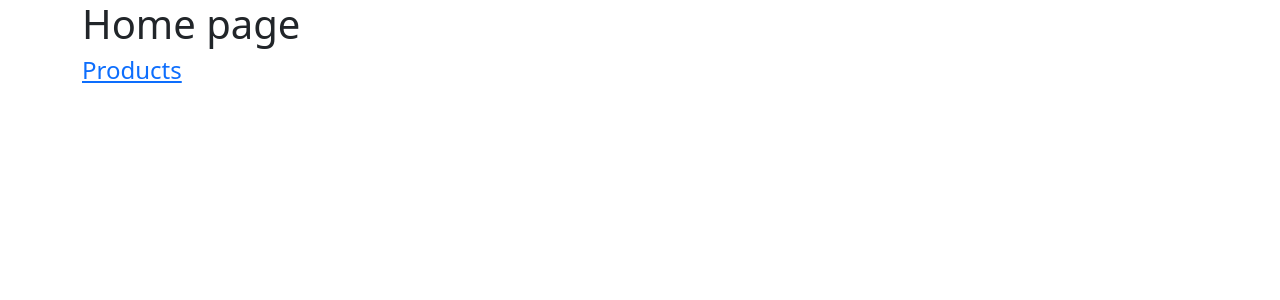
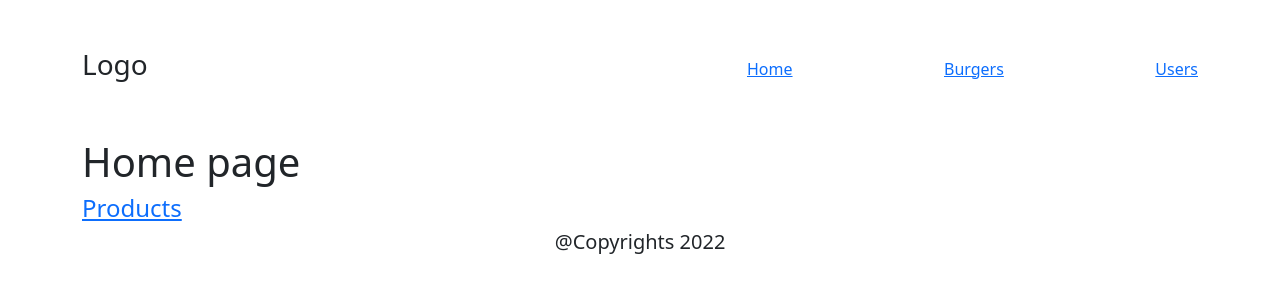
Before and after one commit to 7Davronbek/next-js-app, a Next.js app: page / in a window 1280 px wide. Shown: the top 300 px of the page. Built offline with nearby package versions, Linux system fonts and the light colour scheme.

Commit message:
next-js-app

```diff
--- /dev/null
+++ b/components/Footer.jsx
@@ -0,0 +1,17 @@
+import React from 'react'
+
+const Footer = () => {
+  return (
+    <div className='Footer'>
+        <div className="container">
+            <div className="row">
+                <div className="col-12 text-center">
+                    <h5>@Copyrights 2022</h5>
+                </div>
+            </div>
+        </div>
+    </div>
+  )
+}
+
+export default Footer
--- /dev/null
+++ b/components/MainLayout.jsx
@@ -0,0 +1,15 @@
+import React from 'react'
+import Footer from './Footer'
+import Navbar from './Navbar'
+
+const MainLayout = ({ children }) => {
+    return (
+        <div className='MainLayout'>
+            <Navbar />
+             {children}
+            <Footer />
+        </div>
+    )
+}
+
+export default MainLayout
--- /dev/null
+++ b/components/Navbar.jsx
@@ -0,0 +1,23 @@
+import Link from 'next/link'
+import React from 'react'
+
+const Navbar = () => {
+  return (
+    <div className='Navbar py-5'>
+      <div className="container">
+        <div className="row">
+          <div className="col-lg-2">
+            <h3>Logo</h3>
+          </div>
+          <div className="col-lg-5 ms-auto d-flex align-items-center justify-content-between">
+            <Link href='/'>Home</Link>
+            <Link href='/burgers'>Burgers</Link>
+            <Link href='/users'>Users</Link>
+          </div>
+        </div>
+      </div>
+    </div>
+  )
+}
+
+export default Navbar
--- a/pages/_app.js
+++ b/pages/_app.js
@@ -1,9 +1,14 @@
 import '../styles/globals.css'
 import 'bootstrap/dist/css/bootstrap.min.css'
 import '../styles/main.scss'
+import MainLayout from '../components/MainLayout'
 
 function MyApp({ Component, pageProps }) {
-    return <Component {...pageProps} />
+    return <>
+        <MainLayout>
+            <Component {...pageProps} />
+        </MainLayout>
+    </>
 }
 
 export default MyApp
--- a/pages/burgers/index.jsx
+++ b/pages/burgers/index.jsx
@@ -12,7 +12,7 @@ export const getStaticProps = async () => {
     }
 }
 
-const Burgers = ({burgers}) => {
+const Burgers = ({ burgers }) => {
     console.log(burgers);
     return (
         <div className='Burgers'>
--- a/styles/main.scss
+++ b/styles/main.scss
@@ -1 +1,7 @@
-body {}
+body {
+
+    .Burgers {
+        background: #c0c0c036;
+        padding: 50px 0;
+    }
+}
```
